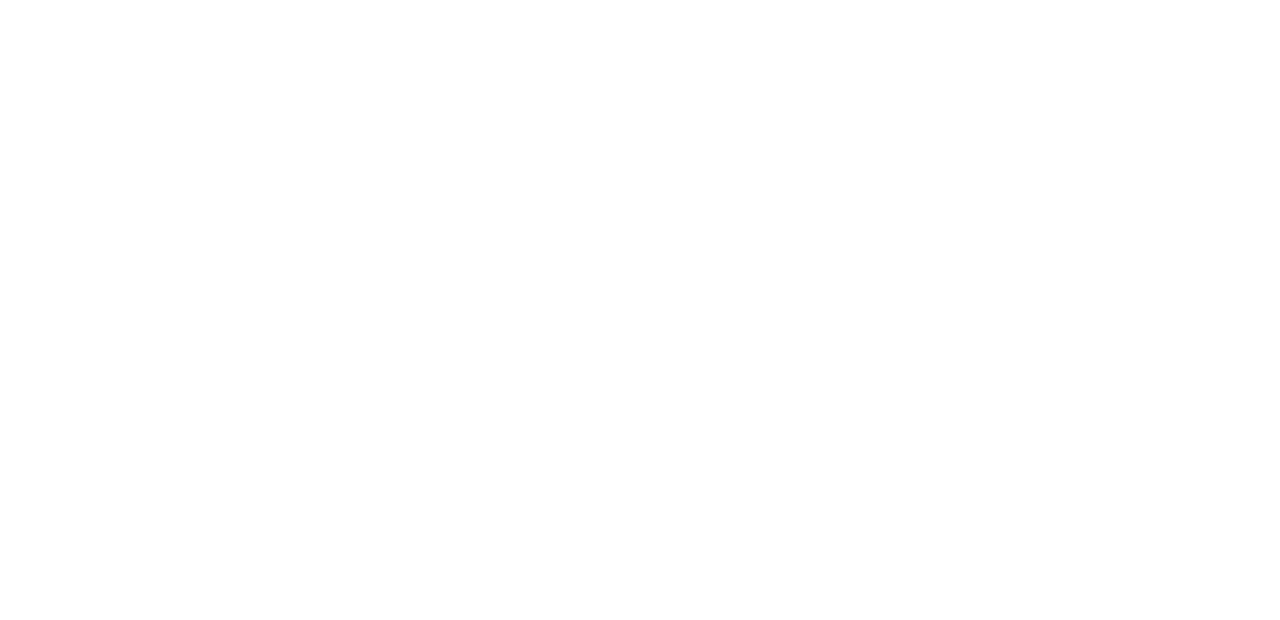
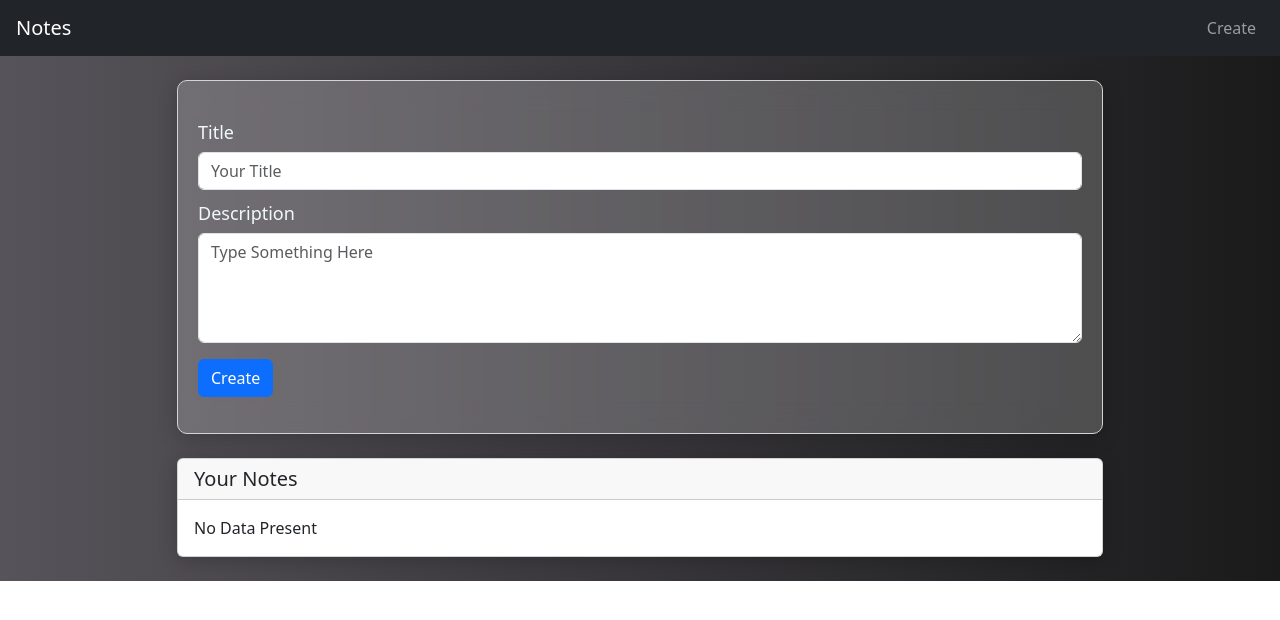
Before and after one commit to vanshikachaudhary-mst/Notes-App, a React (Vite) app: page / in a window 1280 px wide. Shown: the top 620 px of the page. Built offline with nearby package versions, Linux system fonts and the light colour scheme.

Commit message:
Routes Added

```diff
--- a/package.json
+++ b/package.json
@@ -14,7 +14,8 @@
     "jquery": "^3.7.1",
     "popper.js": "^1.16.1",
     "react": "^18.3.1",
-    "react-dom": "^18.3.1"
+    "react-dom": "^18.3.1",
+    "react-router-dom": "^6.26.2"
   },
   "devDependencies": {
     "@eslint/js": "^9.9.0",
--- a/src/App.jsx
+++ b/src/App.jsx
@@ -8,6 +8,7 @@
 import Navbar from "./components/Navbar/Navbar";
 import EditModal from "./components/Form/EditModal";
 import Login from "./components/LogIn/Login";
+import { BrowserRouter as Router, Routes, Route } from "react-router-dom";
 
 const App = () => {
   const [title, setTitle] = useState("");
@@ -17,9 +18,14 @@
   console.log(notes);
   return (
     <div>
-      <Login/>
+      <Router>
+        <Routes>
+        <Route path="/login" element={<Login />} />
+        </Routes>
+      </Router>
+      {/* <Login/> */}
       <EditModal />
-      {/* <Navbar />
+      <Navbar />
       <Form
         title={title}
         setTitle={setTitle}
@@ -52,7 +58,7 @@
             })
           )}
         </div>
-      </div> */}
+      </div>
     </div>
   );
   function getNotesFromLs(){
```
Also changed, not shown: 1 other file (tests, documents, lock files or other folders).
